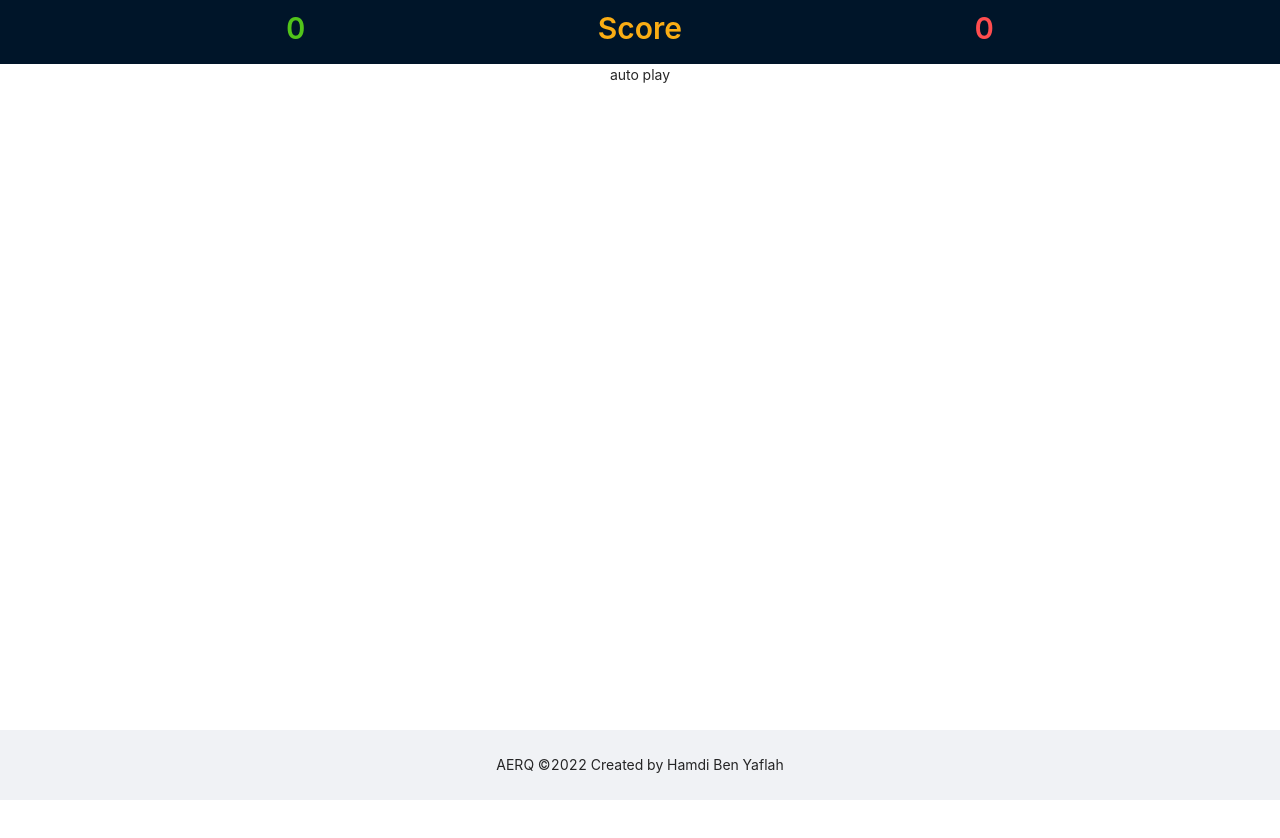
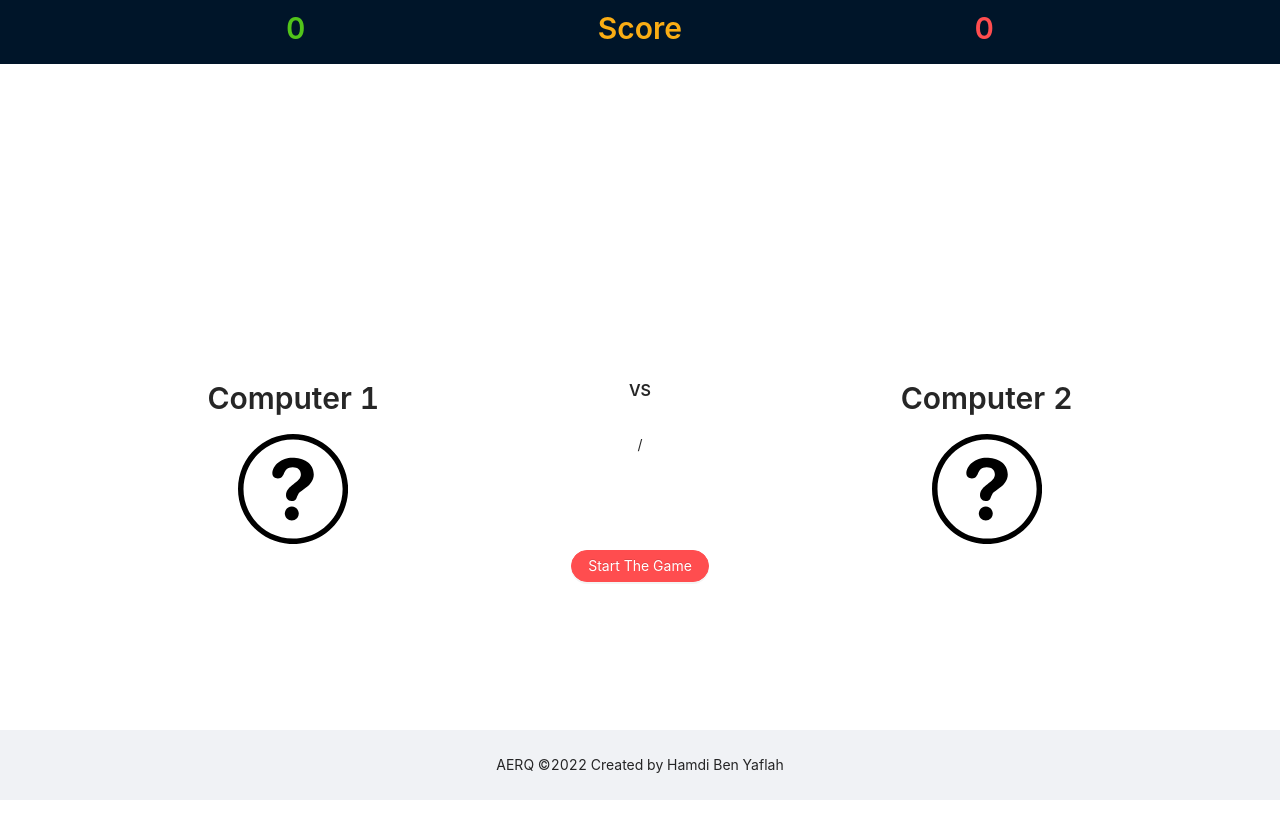
Before and after one commit to hamdi-ben-yaflah/rock-paper-scessior, a React (Create React App) app: page /auto in a window 1280 px wide. Shown: the top 838 px of the page. Built offline with nearby package versions, Linux system fonts and the light colour scheme.

Commit message:
enhance style

```diff
--- a/src/App.css
+++ b/src/App.css
@@ -4,6 +4,9 @@
   height: 100vh;
   background-color: white;
   text-align: center;
+  display: flex;
+  align-items: center;
+  justify-content: center;
 }
 
 .footer {
--- a/src/App.tsx
+++ b/src/App.tsx
@@ -54,7 +54,10 @@ function App() {
                 element={<Dashboard setGameMode={setGameMode} />}
               />
               <Route path="/solo" element={<Game setScore={handleScore} />} />
-              <Route path="/auto" element={<AutoPlay />} />
+              <Route
+                path="/auto"
+                element={<AutoPlay setScore={handleScore} />}
+              />
             </Routes>
           </Router>
         </ChoicesContext.Provider>
--- /dev/null
+++ b/src/pages/Auto-play/AutoPlay.module.css
@@ -0,0 +1,7 @@
+.container {
+  width: 100%;
+}
+
+.header {
+  margin-top: 32px;
+}
--- a/src/pages/Auto-play/AutoPlay.tsx
+++ b/src/pages/Auto-play/AutoPlay.tsx
@@ -1,7 +1,97 @@
-import React from "react";
+/* eslint-disable no-unused-vars */
+import { Row, Col, Typography, Avatar, Tooltip, Button, Space } from "antd";
+import React, { useEffect, useState, useContext } from "react";
+import { ChoicesContext } from "../../App";
+import ResultPopup from "../../components/ResultPopup/ResultPopup";
+import QuestionSign from "../../icons/QuestionSign";
+import { Choice, IResult, Status } from "../../typings/game";
+import { mapStatusToIResut, compare } from "../../utils/utils";
+import styles from "./AutoPlay.module.css";
 
-function AutoPlay() {
-  return <div>auto play</div>;
+interface AutoPlayProps {
+  setScore: (playerResut: Status) => void;
+}
+
+const { Title } = Typography;
+
+function AutoPlay({ setScore }: AutoPlayProps) {
+  const choices = useContext(ChoicesContext);
+  const [computerOneChoice, setComputerOneChoice] = useState<Choice>();
+  const [computerTwoChoice, setComputerTwoChoice] = useState<Choice>();
+  const [result, setResult] = useState<IResult>();
+
+  const resetGame = () => {
+    setResult(undefined);
+    setComputerOneChoice(undefined);
+    setComputerTwoChoice(undefined);
+  };
+
+  useEffect(() => {
+    resetGame();
+  }, []);
+
+  useEffect(() => {
+    if (computerOneChoice && computerTwoChoice) {
+      const computerOneResult = compare(computerOneChoice, computerTwoChoice!);
+      const { status, title } = mapStatusToIResut(computerOneResult);
+      setResult({ status, title });
+      setScore(computerOneResult);
+    }
+  }, [computerOneChoice, computerTwoChoice]);
+
+  const handleComputersChoices = () => {
+    const randomChoiceOne = choices[Math.floor(Math.random() * choices.length)];
+    const randomChoiceTwo = choices[Math.floor(Math.random() * choices.length)];
+    setComputerOneChoice(randomChoiceOne);
+    setComputerTwoChoice(randomChoiceTwo);
+  };
+
+  return (
+    <div className={styles.container}>
+      <Row className={styles.header}>
+        <Col span={11}>
+          <Title level={2}>Computer 1</Title>
+        </Col>
+        <Col span={2}>
+          <Title level={5}>VS</Title>
+        </Col>
+        <Col span={11}>
+          <Title level={2}>Computer 2</Title>
+        </Col>
+      </Row>
+
+      <Row>
+        <Col span={11}>
+          <QuestionSign />
+        </Col>
+        <Col span={2}>/</Col>
+        <Col span={11}>
+          <QuestionSign />
+        </Col>
+      </Row>
+      <Row justify="center">
+        <Button
+          danger
+          type="primary"
+          shape="round"
+          onClick={handleComputersChoices}
+        >
+          Start The Game
+        </Button>
+      </Row>
+
+      {result && (
+        <ResultPopup
+          status={result?.status!}
+          title={result?.title!}
+          choiceOne={computerOneChoice!}
+          choiceTwo={computerTwoChoice!}
+          playAgain={() => resetGame()}
+          isModalVisible={!!result}
+        />
+      )}
+    </div>
+  );
 }
 
 export default AutoPlay;
--- a/src/pages/Dashboard/Dashboard.tsx
+++ b/src/pages/Dashboard/Dashboard.tsx
@@ -29,7 +29,6 @@ function Dashboard({ setGameMode }: DashboardProps) {
           >
             <Person /> <Title level={3}> VS </Title> <Computer />
           </Link>
-          <Title level={5}> You VS Computer </Title>
         </Col>
         <Col span={2}>/</Col>
         <Col span={11}>
@@ -40,7 +39,6 @@ function Dashboard({ setGameMode }: DashboardProps) {
           >
             <Computer /> <Title level={3}> VS </Title> <Computer />
           </Link>
-          <Title level={5}> Computer VS Computer </Title>
         </Col>
       </Row>
     </Space>
--- a/src/pages/Game/Game.module.css
+++ b/src/pages/Game/Game.module.css
@@ -1,4 +1,8 @@
 .container {
+  width: 100%;
+}
+
+.header {
   margin-top: 32px;
 }
 
--- a/src/pages/Game/Game.tsx
+++ b/src/pages/Game/Game.tsx
@@ -1,11 +1,11 @@
 /* eslint-disable no-unused-vars */
-import { Row, Col, Typography, Avatar, Tooltip } from "antd";
+import { Row, Col, Typography, Avatar, Tooltip, Space } from "antd";
 import React, { useEffect, useState, useContext } from "react";
 import { ChoicesContext } from "../../App";
 import ResultPopup from "../../components/ResultPopup/ResultPopup";
 import QuestionSign from "../../icons/QuestionSign";
 import { Choice, IResult, Status } from "../../typings/game";
-import { mapStatusToResut, compare } from "../../utils/utils";
+import { mapStatusToIResut, compare } from "../../utils/utils";
 import styles from "./Game.module.css";
 
 interface GameProps {
@@ -34,7 +34,7 @@ function Game({ setScore }: GameProps) {
   useEffect(() => {
     if (playerChoice) {
       const playerResut = compare(playerChoice, computerChoice!);
-      const { status, title } = mapStatusToResut(playerResut);
+      const { status, title } = mapStatusToIResut(playerResut);
       setResult({ status, title });
       setScore(playerResut);
     }
@@ -46,8 +46,8 @@ function Game({ setScore }: GameProps) {
   };
 
   return (
-    <>
-      <Row className={styles.container}>
+    <div className={styles.container}>
+      <Row className={styles.header}>
         <Col span={11}>
           <Title level={2}>Username</Title>
         </Col>
@@ -96,7 +96,7 @@ function Game({ setScore }: GameProps) {
           isModalVisible={!!result}
         />
       )}
-    </>
+    </div>
   );
 }
 
--- a/src/utils/utils.ts
+++ b/src/utils/utils.ts
@@ -12,11 +12,11 @@ const compare = (playerOneChoice: Choice, playerTwoChoice: Choice): Status => {
   return "lose";
 };
 
-const mapStatusToResut = (status: Status): IResult => {
+const mapStatusToIResut = (status: Status): IResult => {
   return {
     status: StatusResut[status].status,
     title: StatusResut[status].title,
   };
 };
 
-export { compare, mapStatusToResut };
+export { compare, mapStatusToIResut };
```
Also changed, not shown: 1 other file (tests, documents, lock files or other folders).
